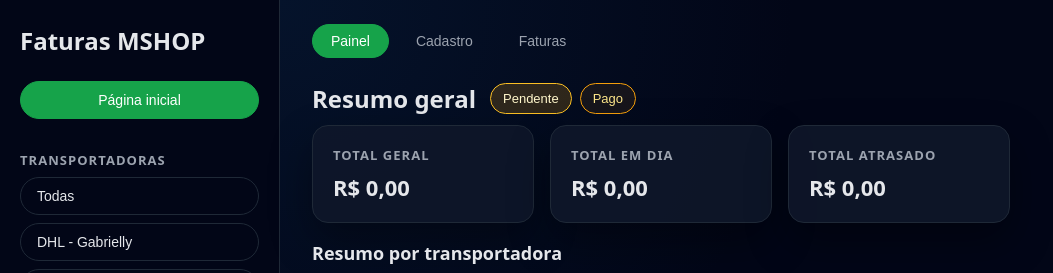
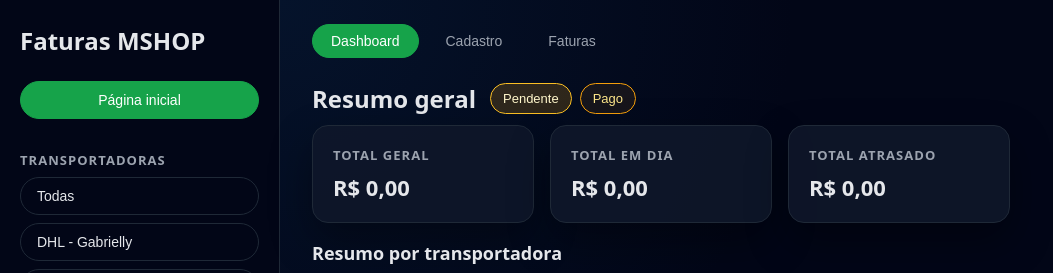
Before and after one commit to abnermayconoli-max/Faturas-MSHOP-, a FastAPI app: page / in a window 1280 px wide. Shown: the top 273 px of the page, without its empty margins (0-1053 px from the left). Run offline with FastAPI, Linux system fonts and the light colour scheme; data that the repository does not hold is empty; parts of the project's set-up code (start-up, migrations or seed data) failed here and were passed over.

Commit message:
Update index.html

```diff
--- a/templates/index.html
+++ b/templates/index.html
@@ -67,7 +67,7 @@
   <main class="main">
     <!-- ABAS -->
     <div class="tabs">
-      <button id="tabDashboard" class="tab active">Painel</button>
+      <button id="tabDashboard" class="tab active">Dashboard</button>
       <button id="tabCadastro" class="tab">Cadastro</button>
       <button id="tabFaturas" class="tab">Faturas</button>
     </div>
```
